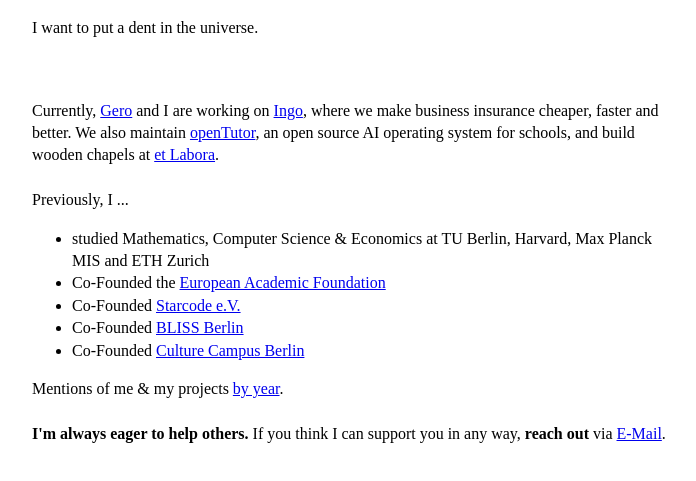
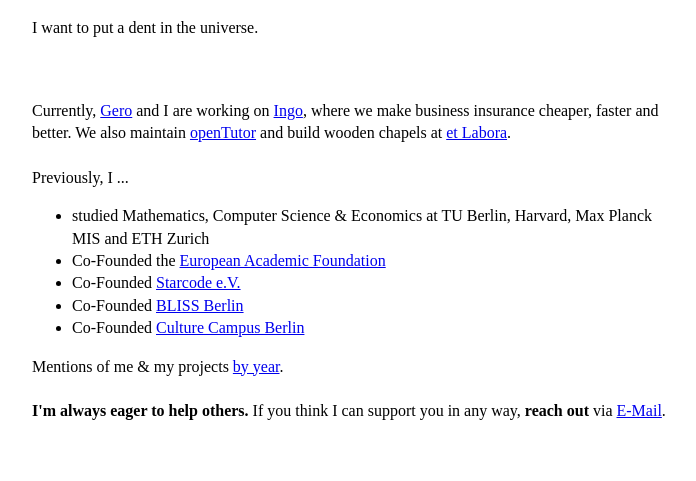
Before and after one commit to fridowicke/fridowicke.github.io, a plain HTML site: page index.html in a window 1280 px wide. Shown: the part 107-588 px from the top of the page, without its empty margins (283-979 px from the left). Drawn offline with Linux system fonts and the light colour scheme.

Commit message:
Shorten openTutor line
Co-Authored-By: Claude Opus 5.5 <noreply@anthropic.com>

```diff
--- a/index.html
+++ b/index.html
@@ -40,7 +40,7 @@
         <p>I want to put a dent in the universe.</p>
         <br><br>
         Currently, <a href="https://gero.sh/">Gero</a> and I are working on <a href="https://ingo-insurance.com/">Ingo</a>, where we make business insurance cheaper, faster and better.
-        We also maintain <a href="https://open.tutor.new/">openTutor</a>, an open source AI operating system for schools, and build wooden chapels at <a href="https://etlabora.studio/">et Labora</a>.
+        We also maintain <a href="https://open.tutor.new/">openTutor</a> and build wooden chapels at <a href="https://etlabora.studio/">et Labora</a>.
         <br><br>
         Previously, I ...
         <ul>
```
